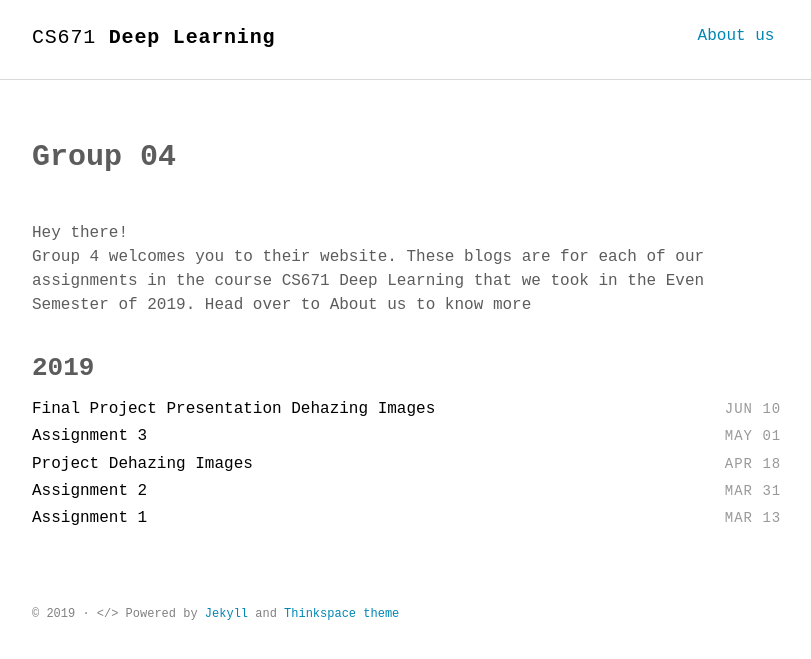
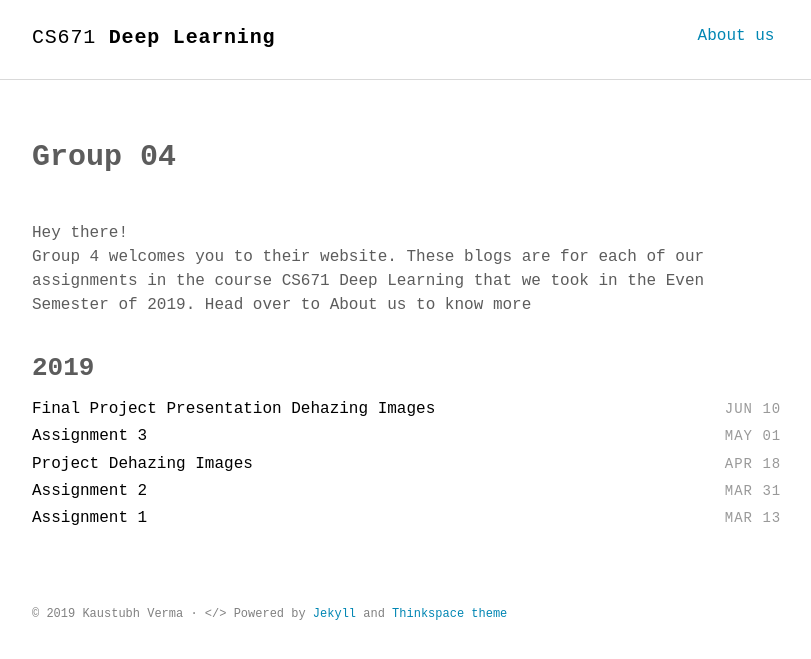
Before and after one commit to Kaustubh1Verma/CS671_Deep-Learning_2019, a Jekyll site: the page built from index.html, in a window 1280 px wide. Shown: the top 659 px of the page, without its empty margins (232-1043 px from the left). Built offline with Jekyll 4.4.1, drawn with Linux system fonts in a browser that asks for light colours; some web fonts are replaced.

Commit message:
Update footer.html

```diff
--- a/_includes/footer.html
+++ b/_includes/footer.html
@@ -1,5 +1,5 @@
 <footer class="site-footer">
   <div class="container">
-    <small class="block">&copy; {{ site.time | date: '%Y' }} {{ Kaustubh Verma }} &middot; &lt;/&gt; Powered by <a href="https://jekyllrb.com/">Jekyll</a> and <a href="https://github.com/heiswayi/thinkspace">Thinkspace theme</a></small>
+    <small class="block">&copy; {{ site.time | date: '%Y' }} {{ site.author.name }} &middot; &lt;/&gt; Powered by <a href="https://jekyllrb.com/">Jekyll</a> and <a href="https://github.com/heiswayi/thinkspace">Thinkspace theme</a></small>
   </div>
 </footer>
```
